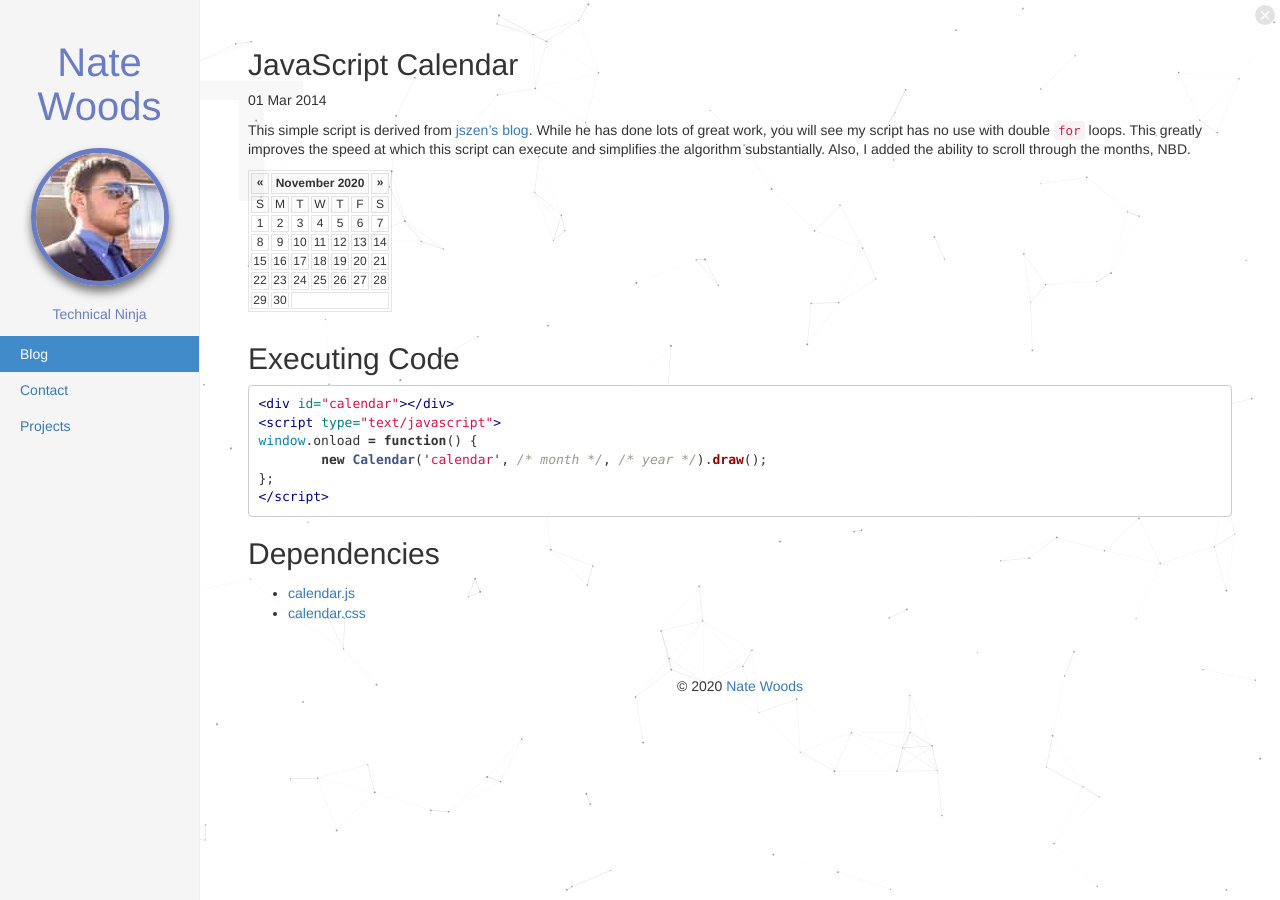
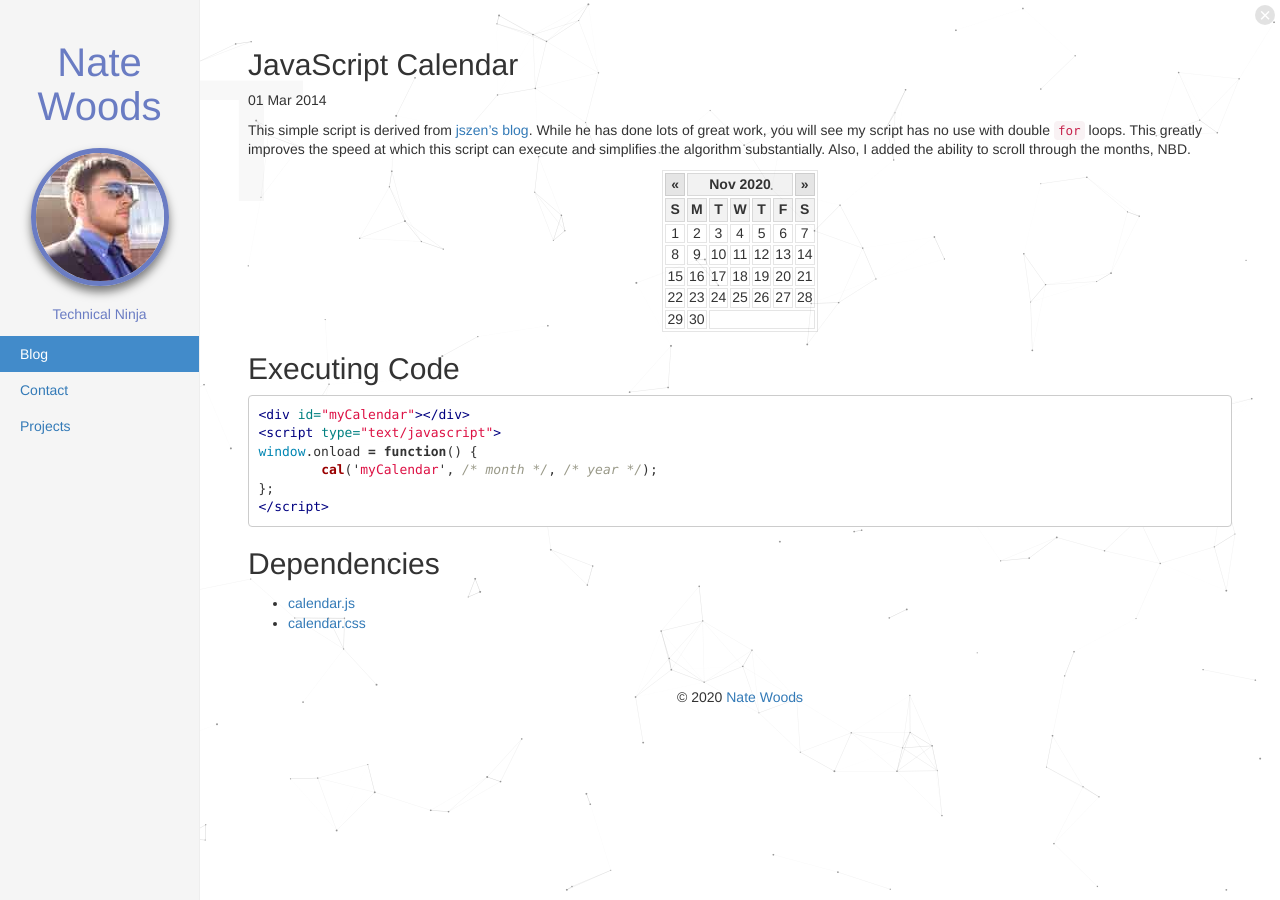
Before and after one commit to bign8/bign8.github.io, a Jekyll site: the page built from _posts/2014-03-01-javascript-calendar.md, in a window 1280 px wide. Built offline with Jekyll 4.4.1, drawn with Linux system fonts in a browser that asks for light colours; some of the changed lines change nothing that is shown.

Commit message:
refactor(calendar): cleanup calendar :broom:

````diff
--- a/_posts/2014-03-01-javascript-calendar.md
+++ b/_posts/2014-03-01-javascript-calendar.md
@@ -12,14 +12,14 @@
 
 <!--more-->
 
-<div id="calendar"></div>
+<div id="myCalendar"></div>
 
 ## Executing Code
 ```html
-<div id="calendar"></div>
+<div id="myCalendar"></div>
 <script type="text/javascript">
 window.onload = function() {
-	new Calendar('calendar', /* month */, /* year */).draw();
+	cal('myCalendar', /* month */, /* year */);
 };
 </script>
 ```
--- a/blog/2014/calendar.css
+++ b/blog/2014/calendar.css
@@ -4,38 +4,10 @@
 /*
 /*****************************************************************************/
 
-.calendar {
-  font-family: Helvetica, sans-serif;
-  font-size: 12px;
-  text-align: center;
-  width: auto;
-  margin: 0 auto 10px;
-  border-collapse: separate;
-  border-spacing: 2px;
-}
-.calendar .cbtn {
-  padding-top: 0;
-  -moz-user-select: none;
-  -khtml-user-select: none;
-  -webkit-user-select: none;
-  -o-user-select: none;
-}
-.calendar .btn:hover, .calendar .has:hover {
-  background-color: rgba(0, 0, 0, 0.2);
-  cursor: pointer;
-}
-.calendar .has { background-color: rgba(0, 0, 0, 0.15); }
-.calendar, .calendar th, .calendar td { border: 1px solid rgba(0, 0, 0, 0.1); }
-.calendar th, .calendar .header {
-  background-color: rgba(0, 0, 0, 0.02);
-  text-align: center;
-}
-.calendar td {
-  width: 1.5em;
-  line-height: 1.1em;
-}
-
-/* For calendar in blog post */
-.post #calendar { overflow: auto }
-.post #calendar .calendar { float: left; margin-right: 20px }
-.post #calendar ul { list-style-position: inside }
+#myCalendar{text-align:center}
+#myCalendar table{width:auto;margin:auto}
+#myCalendar th[onclick]{background-color:rgba(0,0,0,.1);cursor:pointer}
+#myCalendar th[onclick]:hover{background-color:rgba(0,0,0,.2)}
+#myCalendar table,#myCalendar th,#myCalendar td{border:1px solid rgba(0,0,0,.1)}
+#myCalendar th{background-color:rgba(0,0,0,.05)}
+#myCalendar td{line-height:1.1em}
--- a/blog/2014/calendar.js
+++ b/blog/2014/calendar.js
@@ -4,94 +4,62 @@
 /*
 /*****************************************************************************/
 
-function Calendar(ele, month, year) {
-	this.current_date = new Date();
-	this.ele = ele;
-	this.setDate(month, year);
-	this.day_labels = ['Sunday','Monday','Tuesday','Wednesday','Thursday','Friday','Saturday'];
-	this.month_labels = ['January','February','March','April','May','June','July','August','September','October','November','December'];
-};
-Calendar.data = {};
-Calendar.prototype.setDate = function(month, year) {
-	if (month > 11) {
-		month -= 12;
-		year += 1;
-	} else if (month < 0) {
-		month += 12;
-		year -= 1;
+function cal(ele, month, year) {
+	const M = 'Jan Feb Mar Apr May Jun Jul Aug Sep Oct Nov Dec'.split(' '),
+		D = 'Sunday Monday Tuesday Wednesday Thursday Friday Saturday'.split(' ');
+
+	// Account for default case where month and year are both unset as parameters
+	if (month === undefined && year === undefined) {
+		let now = new Date();
+		month = now.getMonth();
+		year = now.getFullYear();
 	}
-	this.month = (isNaN(month) || month == null) ? this.current_date.getMonth() : month;
-	this.year  = (isNaN(year) || year == null) ? this.current_date.getFullYear() : year;
-};
-Calendar.prototype.draw = function () {
-	document.getElementById( this.ele ).innerHTML = this.getHTML();
-};
-Calendar.prototype.getHTML = function(){
-	var startingDay = new Date(this.year, this.month, 1).getDay();
-	var endingDate = new Date(this.year, this.month + 1, 0);
-	var monthLength = endingDate.getDate();
-	var inLastRow = 6 - endingDate.getDay();
-	var nextLink = ' class="cbtn" onclick="new Calendar(\'' + this.ele + '\', ' + (this.month+1) + ', ' + this.year + ').draw();" title="Next Month"';
-	var pastLink = ' class="cbtn" onclick="new Calendar(\'' + this.ele + '\', ' + (this.month-1) + ', ' + this.year + ').draw();" title="Past Month"';
 
-	// generate header
-	var html = '<table class="calendar"><tr>';
-	html += '<th' + pastLink + '>&laquo;</th>'
-	html += '<th colspan="5">' + this.month_labels[this.month] + "&nbsp;" + this.year + '</th>';
-	html += '<th' + nextLink + '>&raquo;</th>'
-	html += '</tr><tr class="header">';
-	for (var i = 0; i <= 6; i++ )
-		html += '<td title="' + this.day_labels[i] + '">' + this.day_labels[i].charAt() + '</td>';
-	html += '</tr><tr>';
+	// Convert parameters into offsets, used for drawing month
+	let startingDayOfWeek = new Date(year, month, 1).getDay(),
+		endingDate = new Date(year, month+1, 0),
+		daysInMonth = endingDate.getDate(),
+		lastRow = 6 - endingDate.getDay();
 
-	// generate calendar
-	if ( startingDay ) html += '<td colspan="' + startingDay + '"' + pastLink + '></td>';
-	var index, has;
-	for (var day = 1; day <= monthLength; day++) {
-		index = this.year + '-' + this.month + '-' + day ;
-		has = Calendar.data.hasOwnProperty( index ) ? ' class="has" onclick="Calendar.showPost(\'' + this.ele + '\', \'' + index + '\')" ' : '' ;
-		html += '<td' + has + '>' + day + '</td>';
-		if ( (day + startingDay) % 7 == 0 && day != monthLength ) html += '</tr><tr>';
+	// Generate prev/next month button content
+	let prevMonth = month-1, prevYear = year;
+	if (prevMonth < 0) {
+		prevMonth += 12
+		prevYear -= 1;
 	}
-	if ( inLastRow ) html += '<td colspan="' + inLastRow + '"' + nextLink + '></td>';
-	return html + '</tr></table>';
-};
-Calendar.prototype.fetch = function(url) {
-	var that = this;
-	var xmlhttp = ( window.XMLHttpRequest ) ? new XMLHttpRequest() : new ActiveXObject("Microsoft.XMLHTTP") ;
-	xmlhttp.onreadystatechange=function() {
-		if ( xmlhttp.readyState == 4 && xmlhttp.status == 200 ) {
-			var data = JSON.parse( xmlhttp.responseText ), curr, index;
-			for (var i = 0; i < data.length; i++) {
-				curr = new Date(data[i].date);
-				index = curr.getFullYear() + '-' + curr.getMonth() + '-' + curr.getDate();
-				if ( Calendar.data.hasOwnProperty( index ) )
-					Calendar.data[index].push( data[i] );
-				else
-					Calendar.data[index] = [ data[i] ];
-			};
-			that.draw();
-		}
-	};
-	xmlhttp.open('GET', url, true);
-	xmlhttp.send();
-};
-Calendar.showPost = function(ele, index) {
-	function getPostPreview() {
-		var html = '<ul class="posts">', data = Calendar.data[index];
-		for (var i = 0; i < data.length; i++)
-			html += '<li><a href="' + data[i].url + '">' + data[i].title + '</a></li>';
-		return '<h3>Posts for ' + data[0].date + '</h3>' + html + '</ul>';
+	let prevLink = `${arguments.callee.name}('${ele}', ${prevMonth}, ${prevYear})`;
+	let nextMonth = month+1, nextYear = year;
+	if (nextMonth > 11) {
+		nextMonth -= 12;
+		nextYear += 1;
 	}
-	element = document.getElementById(ele);
-	if ( element.innerHTML.indexOf('calendar-post-detail') > -1 ) {
-		document.getElementById('calendar-post-detail').innerHTML = getPostPreview();
-	} else {
-		element.innerHTML += '<div id="calendar-post-detail">' + getPostPreview() + '</div>';
+	let nextLink = `${arguments.callee.name}('${ele}', ${nextMonth}, ${nextYear})`;
+
+	// Generate Header
+	let html = `<table><tr>`;
+	html += `<th onclick="${prevLink}" title="Past Month">&laquo;</th>`;
+	html += `<th colspan="5">${M[month]}&nbsp;${year}</th>`
+	html += `<th onclick="${nextLink}" title="Next Month">&raquo;</th>`;
+	html += `</tr><tr>`;
+	for (let i = 0; i < 7; i++) html += `<th title="${D[i]}">${D[i].charAt()}</th>`;
+	html += `</tr><tr>`;
+
+	// Pad the month until the starting day
+	if ( startingDayOfWeek ) html += `<td colspan="${startingDayOfWeek}"></td>`;
+
+	// Generate the days of the month (wrapping weeks properly)
+	for (var day = 1; day <= daysInMonth; day++) {
+		html += `<td>${day}</td>`;
+		if ( (day+startingDayOfWeek)%7 == 0 && day != daysInMonth ) html += `</tr><tr>`;
 	}
-};
-window.onload = function() {
-	var cal = new Calendar('calendar');
-	cal.fetch('/site.json');
-	cal.draw();
-};
+
+	// Pad last week of month if there are empty days.
+	if ( lastRow ) html += '<td colspan="' + lastRow + '"></td>';
+	html += `</tr></table>`;
+
+	// Output the result
+	document.getElementById(ele).innerHTML = html;
+}
+
+// Draw the basic calendar on page load
+window.onload = function() { cal('myCalendar') };
````
